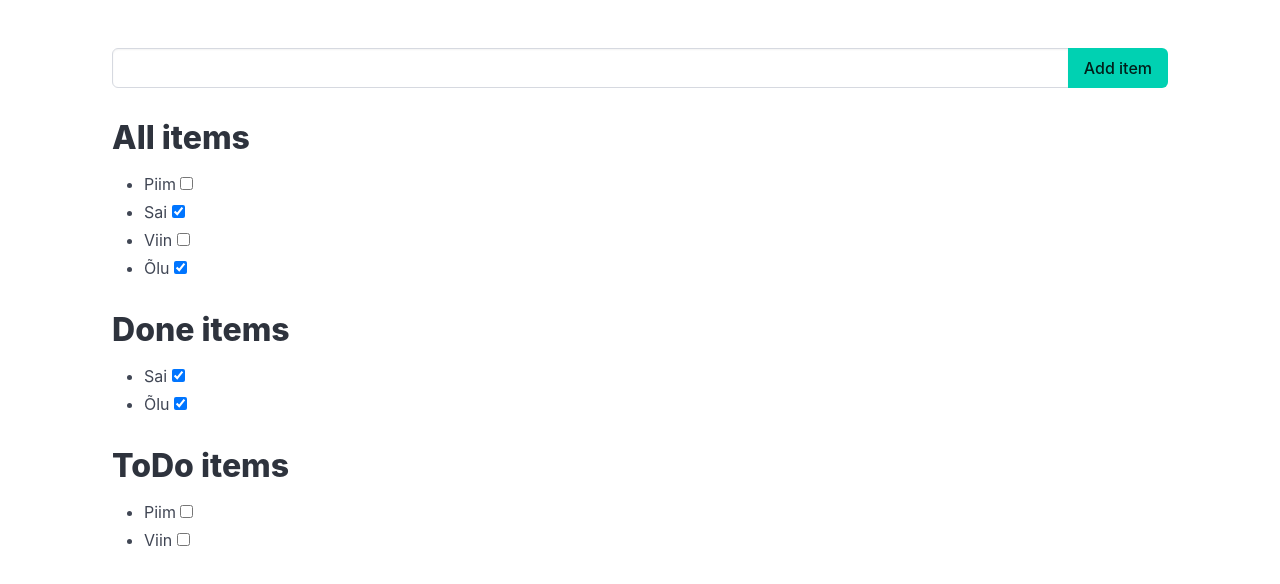
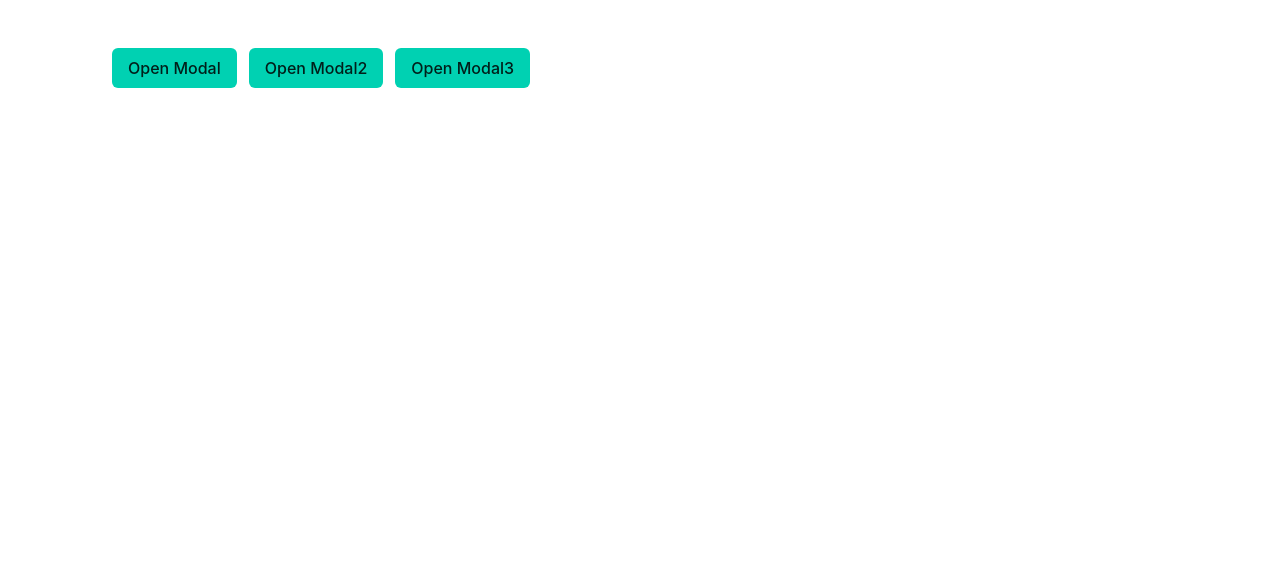
Before and after one commit to Leatpt/kta23learnvue, a Vue app: page / in a window 1280 px wide. Shown: the top 584 px of the page. Built offline with nearby package versions, Linux system fonts and the light colour scheme; the HTML template or start-up script is replaced by a standard one.

Commit message:
Add Modal and ImageModal component

```diff
--- a/src/App.vue
+++ b/src/App.vue
@@ -1,46 +1,50 @@
 <script setup>
-import { ref, computed } from "vue";
-import ItemList from "./ItemList.vue";
-let message = ref('');
-let i = 0;
-let items = ref([
-  {id: i++, value: 'Piim', isDone: false },
-  {id: i++, value: 'Sai', isDone: true },
-  {id: i++, value: 'Viin', isDone: false },
-  {id: i++, value: 'Õlu', isDone: true },
-]);
-
-let doneItems = computed(() => items.value.filter(item => item.isDone));
-let toDoItems = computed(() => items.value.filter(item => !item.isDone));
-
-function addItem() {
-  if(message.value.trim() !== ''){
-    items.value.push({id: i++, value: message.value.trim(), isDone: false });
-  }
-  message.value = '';
-}
-
-
+import { ref } from 'vue';
+import Modal from './components/Modal.vue';
+import ImageModal from './components/ImageModal.vue';
+let modalActive = ref(false);
+let modalActive2 = ref(false);
+let modalActive3 = ref(false);
 </script>
 
 <template>
-  <div class="container content section">
-    <div class="field has-addons">
-      <div class="control is-expanded">
-        <input class="input" type="text" v-model="message" @keydown.enter="addItem">
-      </div>
-      <div class="control">
-        <button class="button is-primary" @click="addItem">
-          Add item
-        </button>
-      </div>
+    <div class="container content section">
+        <div class="buttons">
+            <button class="button is-primary" @click="modalActive = true">Open Modal</button>
+            <button class="button is-primary" @click="modalActive2 = true">Open Modal2</button>
+            <button class="button is-primary" @click="modalActive3 = true">Open Modal3</button>
+        </div>
     </div>
+    <ImageModal :active="modalActive" @close="modalActive = false" url="https://picsum.photos/seed/kaspar/1280/960"></ImageModal>
+    <ImageModal :active="modalActive2" @close="modalActive2 = false" url="https://picsum.photos/seed/martin/1280/960"></ImageModal>
+    <Modal :active="modalActive3" @close="modalActive3 = false">
+        <div class="card">
+            <div class="card-image">
+                <figure class="image is-4by3">
+                    <img src="https://bulma.io/assets/images/placeholders/1280x960.png" alt="Placeholder image" />
+                </figure>
+            </div>
+            <div class="card-content">
+                <div class="media">
+                    <div class="media-left">
+                        <figure class="image is-48x48">
+                            <img src="https://bulma.io/assets/images/placeholders/96x96.png" alt="Placeholder image" />
+                        </figure>
+                    </div>
+                    <div class="media-content">
+                        <p class="title is-4">John Smith</p>
+                        <p class="subtitle is-6">@johnsmith</p>
+                    </div>
+                </div>
 
-    <ItemList :items="items" title="All items"></ItemList>
-    <ItemList :items="doneItems" title="Done items"></ItemList>
-    <ItemList :items="toDoItems" title="ToDo items"></ItemList>
-
-  </div>
+                <div class="content">
+                    Lorem ipsum dolor sit amet, consectetur adipiscing elit. Phasellus nec
+                    iaculis mauris. <a>@bulmaio</a>. <a href="#">#css</a>
+                    <a href="#">#responsive</a>
+                    <br />
+                    <time datetime="2016-1-1">11:09 PM - 1 Jan 2016</time>
+                </div>
+            </div>
+        </div>
+    </Modal>
 </template>
-
-<style scoped></style>
--- /dev/null
+++ b/src/components/ImageModal.vue
@@ -0,0 +1,11 @@
+<script setup>
+import Modal from './Modal.vue';
+defineProps(['active', 'url']);
+</script>
+<template>
+    <Modal :active="active">
+        <p class="image is-4by3">
+            <img :src="url" alt="">
+        </p>
+    </Modal>
+</template>
--- /dev/null
+++ b/src/components/Modal.vue
@@ -0,0 +1,13 @@
+<script setup>
+defineProps(['active']);
+</script>
+
+<template>
+    <div class="modal" :class="{'is-active': active}">
+        <div class="modal-background" @click="$emit('close')"></div>
+        <div class="modal-content">
+            <slot></slot>
+        </div>
+        <button class="modal-close is-large" aria-label="close" @click="$emit('close')"></button>
+    </div>
+</template>
```
Also changed, not shown: src/pages/ToDo.vue (added, +46 -0 lines), src/components/ItemList.vue (renamed from src/ItemList.vue).
